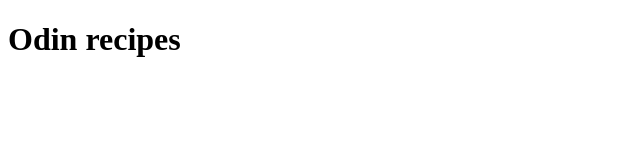
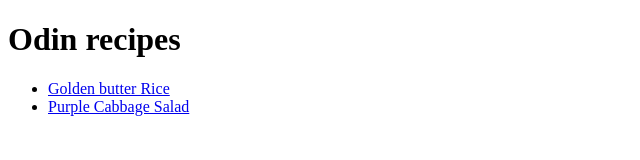
Before and after one commit to DimitarGeorgievski/odin-recipes, a plain HTML site: page index.html in a window 1280 px wide. Shown: the whole page, without its empty margins (0-640 px from the left). Drawn offline with Linux system fonts and the light colour scheme.

Commit message:
one of the odin's recipe

```diff
--- a/index.html
+++ b/index.html
@@ -7,5 +7,9 @@
 </head>
 <body>
     <h1>Odin recipes</h1>
+    <ul>
+        <li><a href="/recipes/golden_butter_rice.html">Golden butter Rice</a></li>
+        <li><a href="/recipes/purple_cabbage_salad.html">Purple Cabbage Salad</a></li>
+    </ul>
 </body>
 </html>
```
Also changed, not shown: recipes/loaded_cauliflower.html (added, +11 -0 lines).
